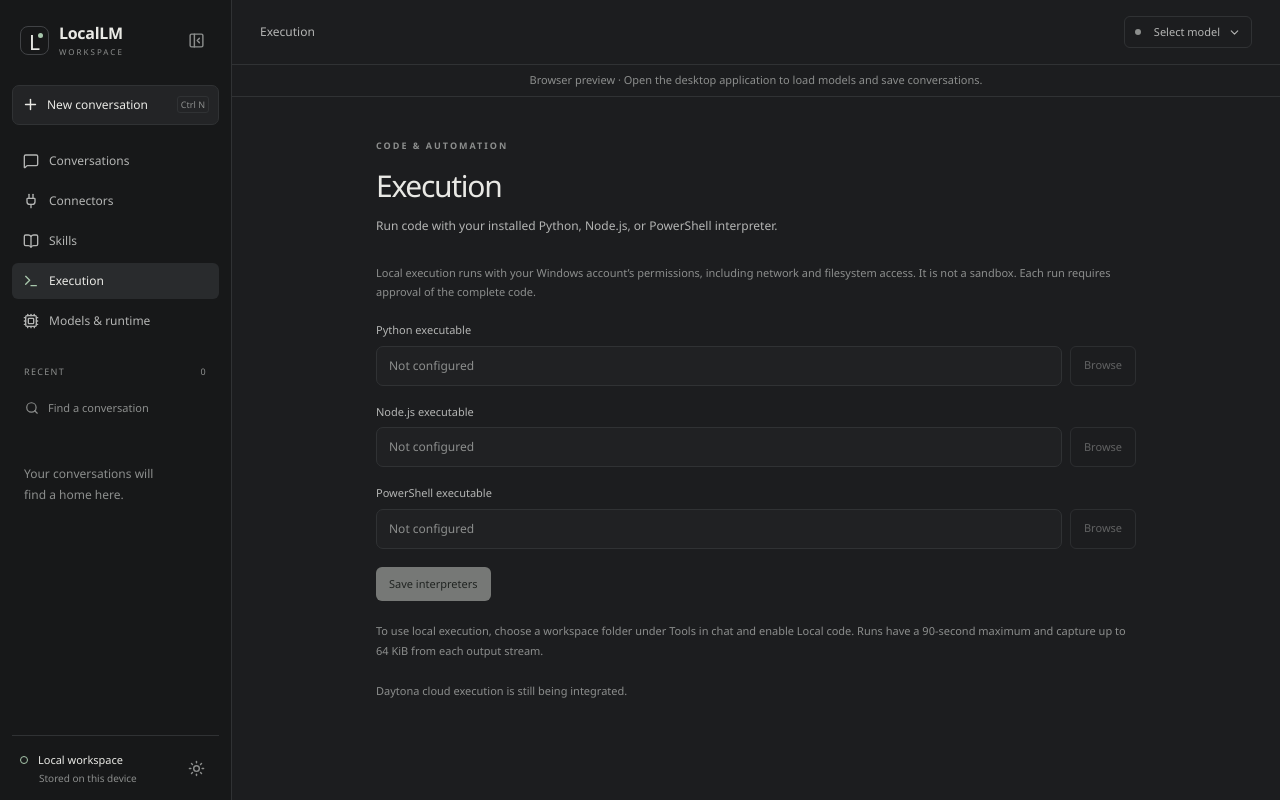
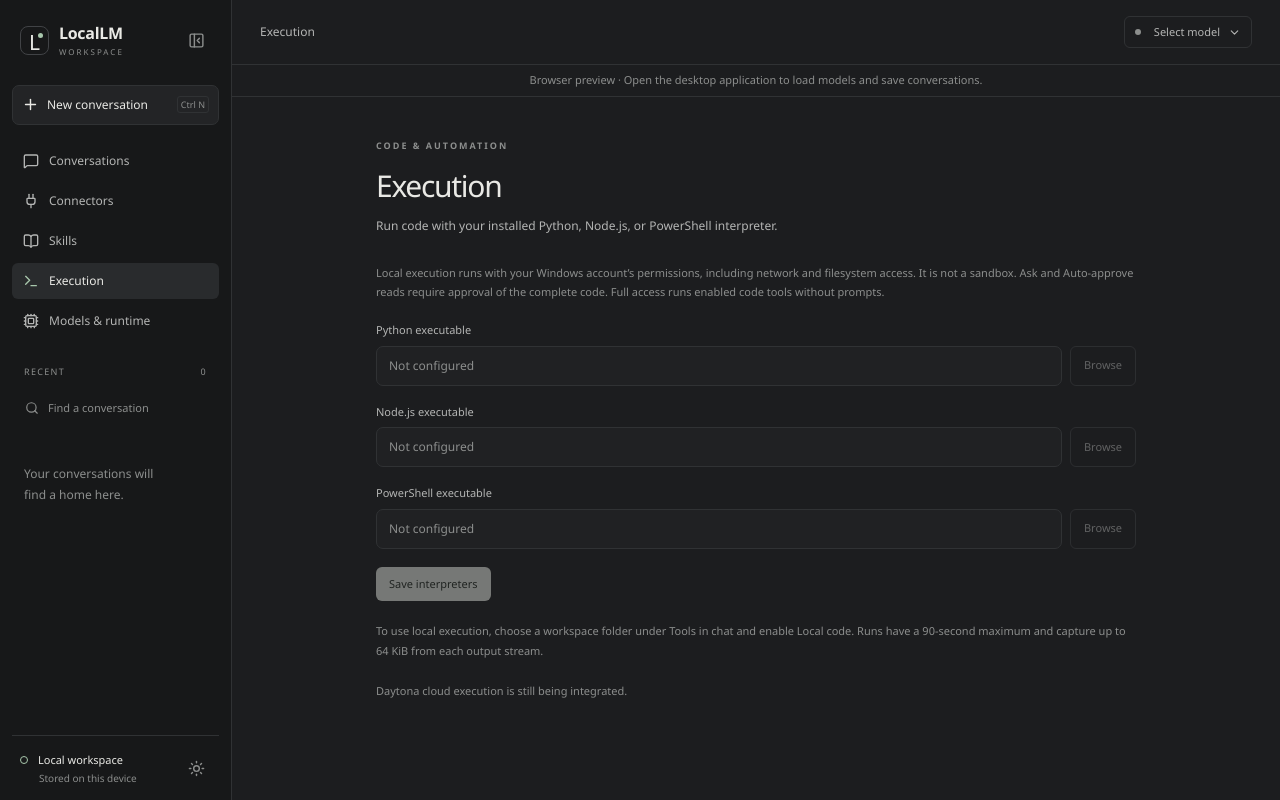
Before and after one commit to Lawliet2004/localLM, a React (Vite) app: page / in a window 1280 px wide. Both pictures are taken after a click on the button "Execution". Built offline with nearby package versions, Linux system fonts and the light colour scheme.

Commit message:
Define Daytona execution contract and clarify permission scope

```diff
--- a/src/components/Execution.tsx
+++ b/src/components/Execution.tsx
@@ -25,7 +25,7 @@
     finally { setBusy(false); }
   }
   return <div className="settings-page"><div className="page-heading"><p className="eyebrow">CODE & AUTOMATION</p><h1>Execution</h1><p>Run code with your installed Python, Node.js, or PowerShell interpreter.</p></div>
-    <p className="catalog-notice">Local execution runs with your Windows account’s permissions, including network and filesystem access. It is not a sandbox. Each run requires approval of the complete code.</p>
+    <p className="catalog-notice">Local execution runs with your Windows account’s permissions, including network and filesystem access. It is not a sandbox. Ask and Auto-approve reads require approval of the complete code. Full access runs enabled code tools without prompts.</p>
     <form className="runtime-form" onSubmit={event => { event.preventDefault(); void save(); }}>
       {([['pythonPath', 'Python executable'], ['nodePath', 'Node.js executable'], ['powershellPath', 'PowerShell executable']] as const).map(([key, label]) => <label key={key}>{label}<div className="execution-path"><input aria-label={label} value={config[key]} placeholder="Not configured" disabled={busy} onChange={event => { setNotice(''); setConfig(current => ({ ...current, [key]: event.target.value })); }} /><button type="button" className="secondary" disabled={!nativeAvailable || busy} onClick={() => void browse(key)}>Browse</button></div></label>)}
       <button className="primary" disabled={!nativeAvailable || busy}>{busy ? 'Saving…' : 'Save interpreters'}</button>
```
Also changed, not shown: 2 other files (tests, documents, lock files or other folders).
